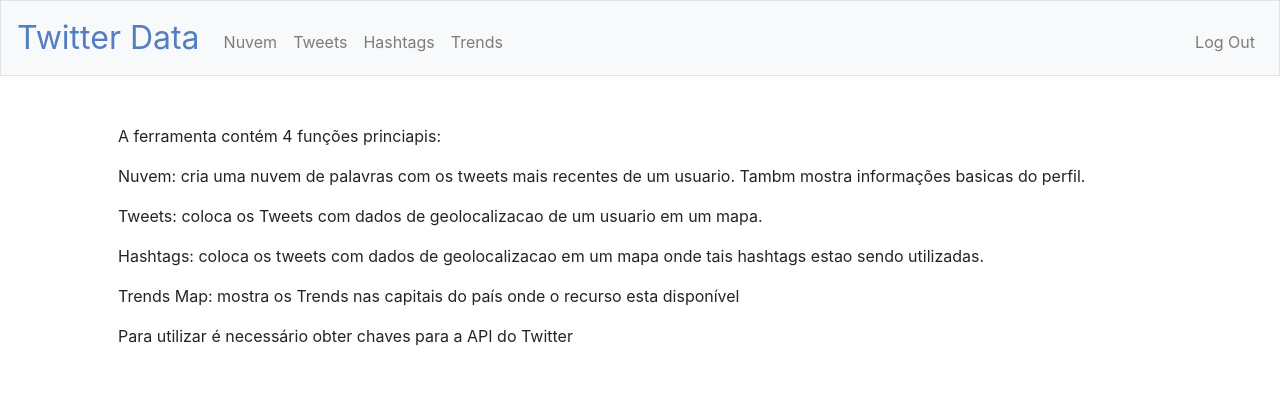
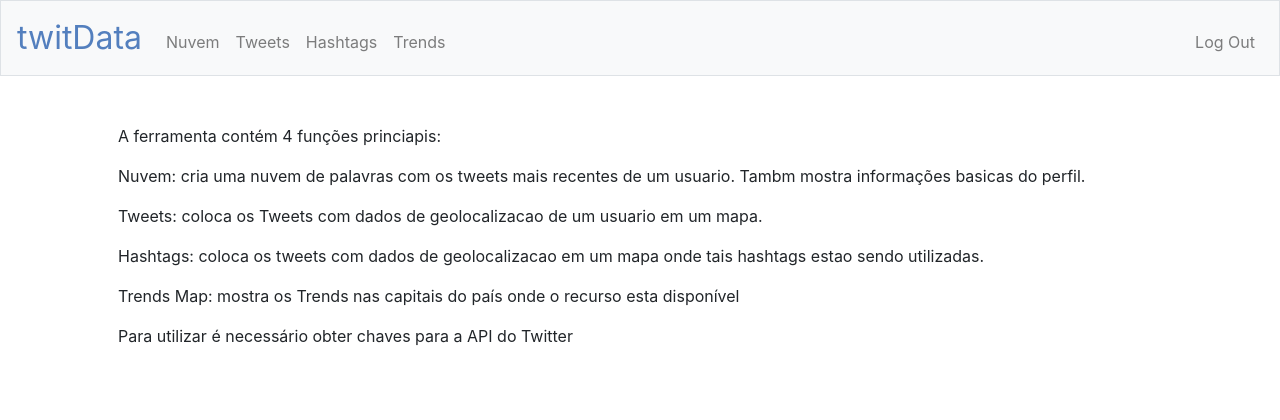
Before and after one commit to danielfeloiola/twit-data, a Flask app: page / in a window 1280 px wide. Shown: the top 420 px of the page. Run offline with Flask 2, Linux system fonts and the light colour scheme; the visitor is signed in with stand-in values (Sample User, id 1); some libraries are stand-ins or nearby versions.

Commit message:
new logo

```diff
--- a/templates/layout.html
+++ b/templates/layout.html
@@ -32,7 +32,7 @@
             <a class="navbar-brand" href="/">
                 <!--<img src="static/logo.png"/> -->
                 <!--<span class="blue">C</span><span class="red">$</span><span class="yellow">5</span><span class="green">0</span> <span class="red">Finance</span>-->
-                <span class="blue">Twitter Data</span> <!--<span class="red">$</span><span class="yellow">5</span><span class="green">0</span><span class="red">Data</span>-->
+                <span class="blue">twitData</span> <!--<span class="red">$</span><span class="yellow">5</span><span class="green">0</span><span class="red">Data</span>-->
             </a>
             <button aria-controls="navbar" aria-expanded="false" aria-label="Toggle navigation" class="navbar-toggler" data-target="#navbar" data-toggle="collapse" type="button">
                 <span class="navbar-toggler-icon"></span>
```
